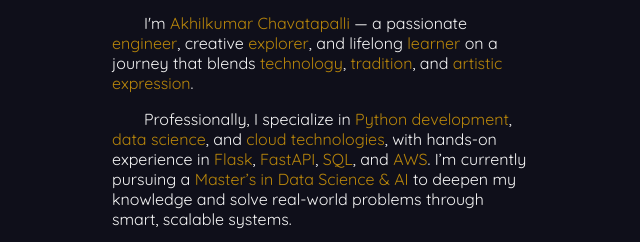
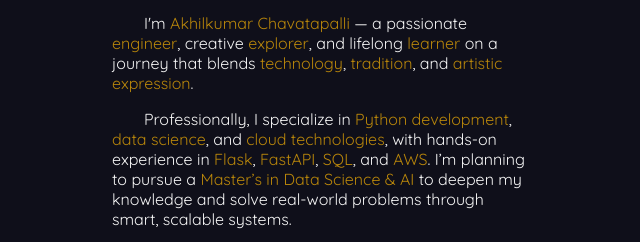
Before and after one commit to akhilkumarchavatapalli/My-Portfolio, a plain HTML site: page index.html in a window 1280 px wide. Shown: the part 1023-1265 px from the top of the page, 16-656 px from the left. Drawn offline with nearby package versions, Linux system fonts and the light colour scheme.

Commit message:
Update index.html

```diff
--- a/index.html
+++ b/index.html
@@ -71,7 +71,7 @@
             <h2 class="content-title">About Me</h2>
             <h4>In case we haven't met yet:</h4>
             <p class="content-text">I'm <span>Akhilkumar Chavatapalli</span> — a passionate <span>engineer</span>, creative <span>explorer</span>, and lifelong <span>learner</span> on a journey that blends <span>technology</span>, <span>tradition</span>, and <span>artistic expression</span>.</p>
-            <p class="content-text">Professionally, I specialize in <span>Python development</span>, <span>data science</span>, and <span>cloud technologies</span>, with hands-on experience in <span>Flask</span>, <span>FastAPI</span>, <span>SQL</span>, and <span>AWS</span>. I’m currently pursuing a <span>Master’s in Data Science & AI</span> to deepen my knowledge and solve real-world problems through smart, scalable systems.</p>
+            <p class="content-text">Professionally, I specialize in <span>Python development</span>, <span>data science</span>, and <span>cloud technologies</span>, with hands-on experience in <span>Flask</span>, <span>FastAPI</span>, <span>SQL</span>, and <span>AWS</span>. I’m planning to pursue a <span>Master’s in Data Science & AI</span> to deepen my knowledge and solve real-world problems through smart, scalable systems.</p>
             <p class="content-text">🎵 I’m also a <span>Carnatic vocalist</span>, currently training under <span>Vidwan Vinay S R</span>, rooted in the expressive power of classical music.</p>
             <p class="content-text">🎨 I find joy in <span>art forms</span>, creativity, and the soulful rhythm of tradition.</p>
             <p class="content-text">📸 I create <span>YouTube videos</span> to share stories, experiences, and spiritual journeys — blending <span>technology</span> with personal <span>expression</span>.</p>
```
